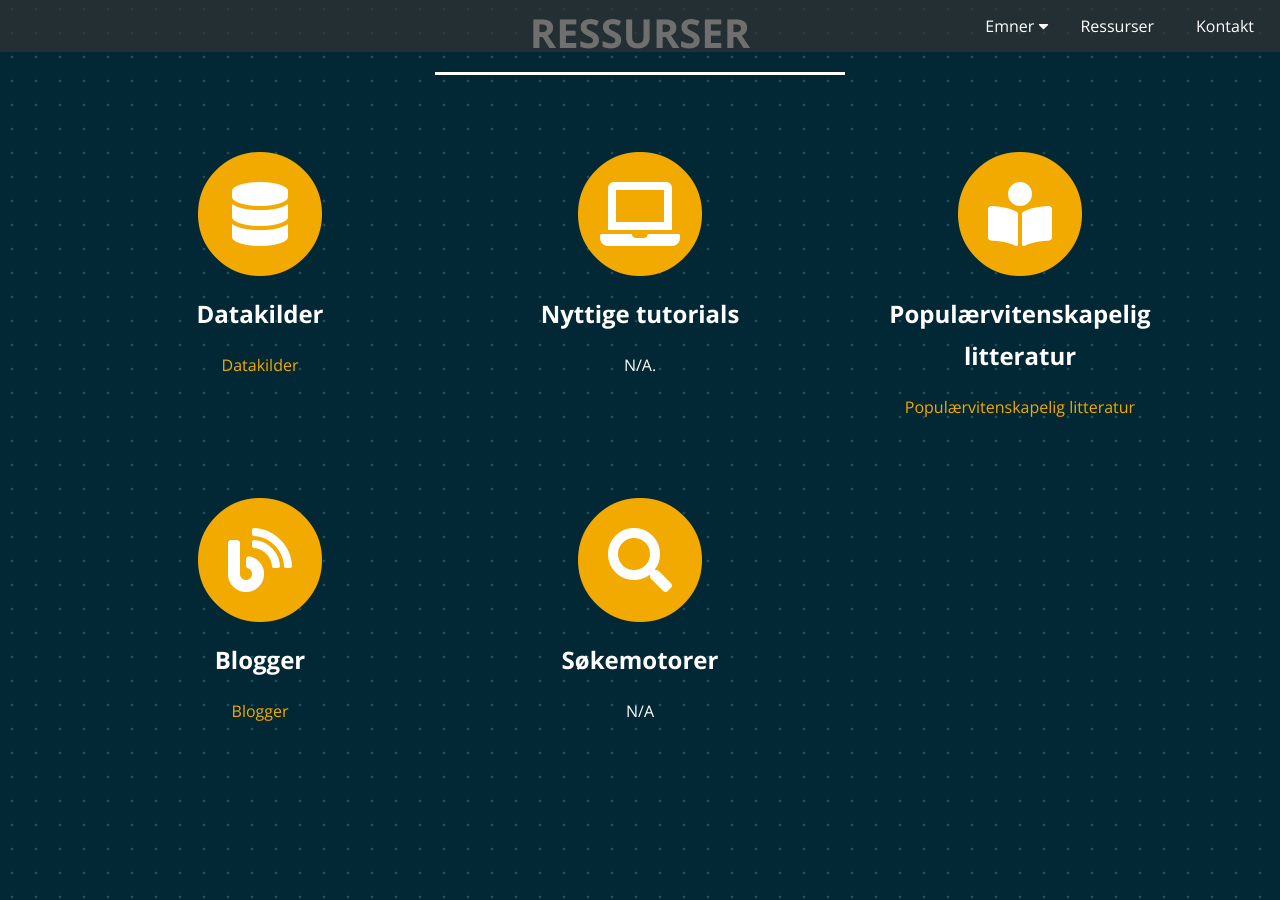
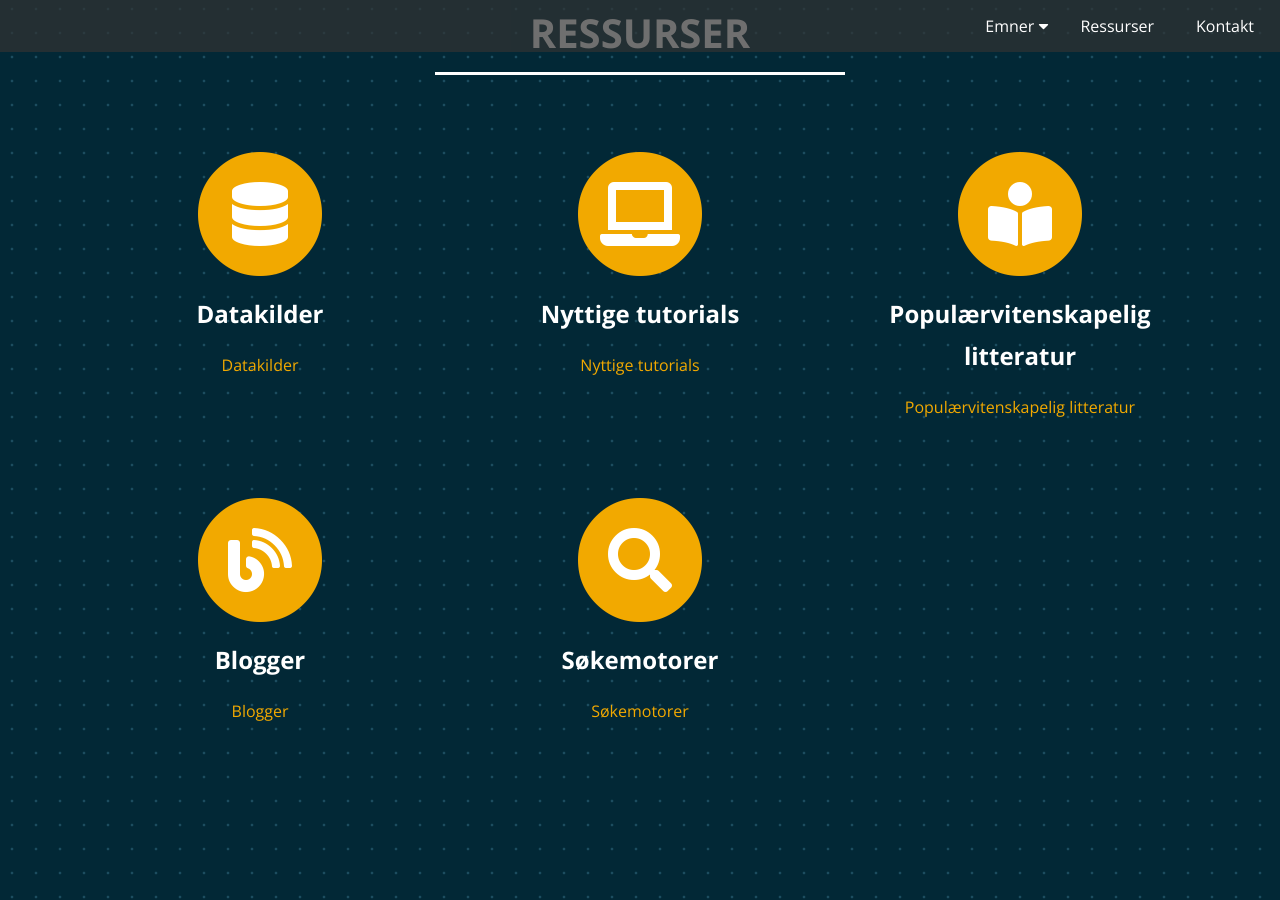
Before and after one commit to uit-econ/uit-econ.github.io, a Jekyll site: the page built from index.md, in a window 1280 px wide and 900 px high, scrolled down 5839 px. Built offline with Jekyll 4.4.1, drawn with Linux system fonts in a browser that asks for light colours.

Commit message:
Update sitetext.yml

```diff
--- a/_data/sitetext.yml
+++ b/_data/sitetext.yml
@@ -26,7 +26,7 @@ en: &DEFAULT_EN
         desc: "[Datakilder](ressurser/Datakilder)"
         icon: fas fa-database #find more at https://fontawesome.com/icons
       - title: "Nyttige tutorials"
-        desc: "N/A."
+        desc: "[Nyttige tutorials](ressurser/Nyttige-tutorials)"
         icon: fas fa-laptop
       - title: "Populærvitenskapelig litteratur"
         desc: "[Populærvitenskapelig litteratur](ressurser/Pop-litteratur)"
@@ -35,7 +35,7 @@ en: &DEFAULT_EN
         desc: "[Blogger](ressurser/Blogger)"
         icon: fas fa-blog
       - title: "Søkemotorer"
-        desc: "N/A"
+        desc: "[Søkemotorer](ressurser/Sookemotorer)"
         icon: fas fa-search
 
   portfolio:
```
